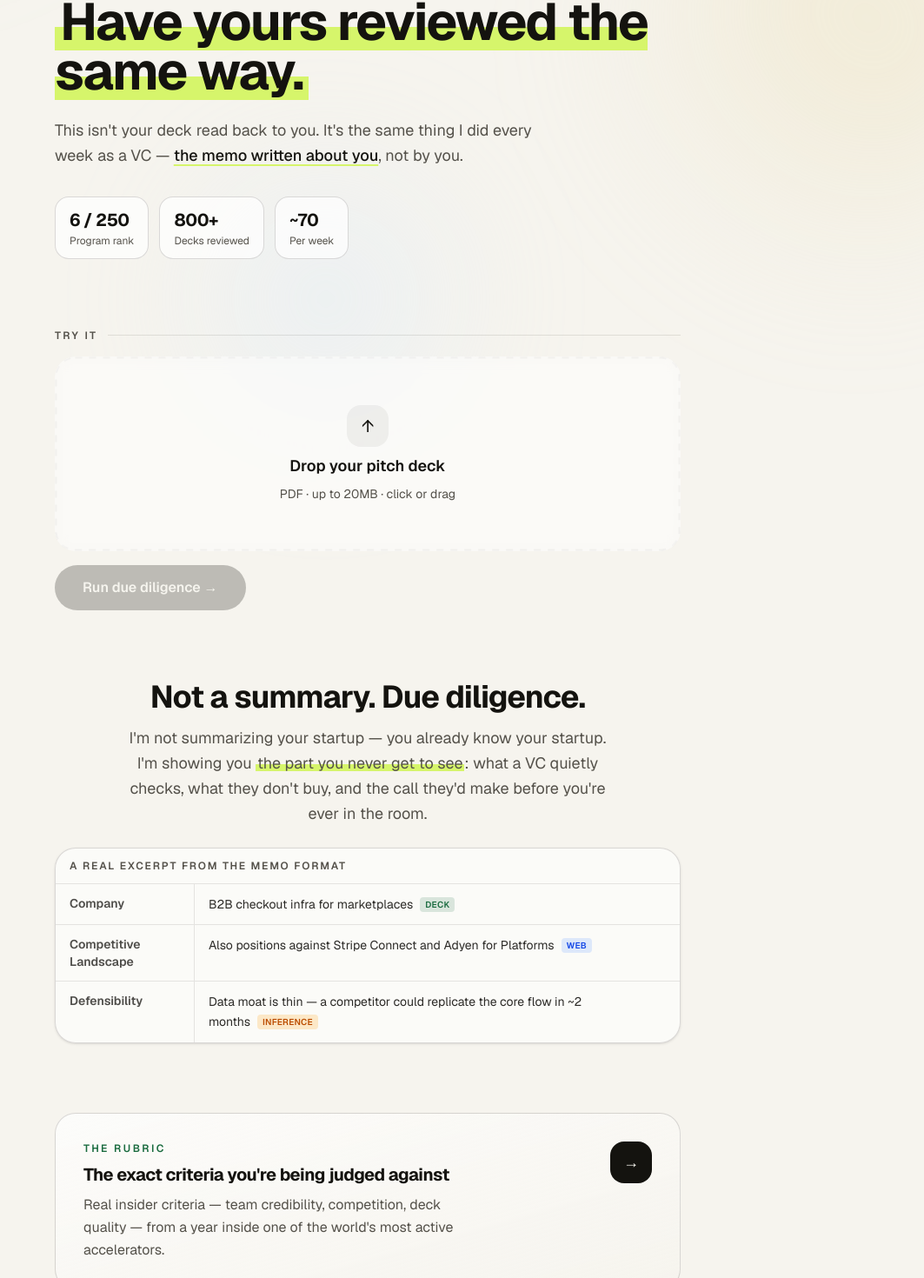
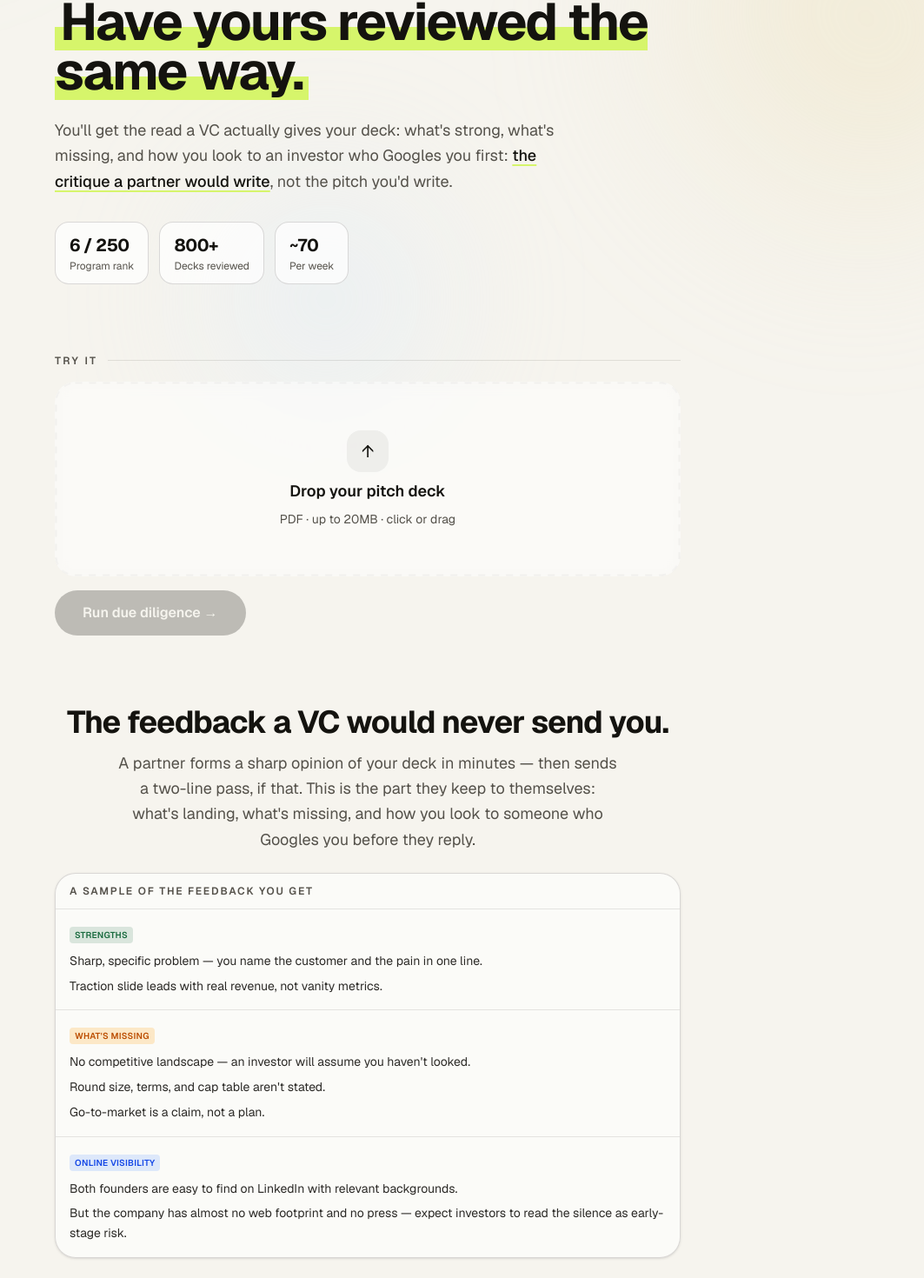
Before and after one commit to william-popmie/vc-analyst, a Next.js app: page / in a window 1280 px wide. Shown: the part 358-1828 px from the top of the page at 87% size, without its empty margins (217-1280 px from the left). Built offline with nearby package versions, Linux system fonts and the light colour scheme.

Commit message:
add demo cards at the bottom

```diff
--- a/app/page.tsx
+++ b/app/page.tsx
@@ -2,12 +2,27 @@ import Link from "next/link";
 import Hero from "@/components/features/hero/Hero";
 import AnalyzePanel from "@/components/features/analyze/AnalyzePanel";
 import SampleMemoPreview from "@/components/features/landing/SampleMemoPreview";
+import FeedbackPreview from "@/components/features/landing/FeedbackPreview";
 
 export default function Home() {
   return (
     <div className="space-y-20">
       <Hero />
       <AnalyzePanel />
+
+      <section className="fade-up">
+        <div className="mb-6 text-center">
+          <h2 className="text-3xl font-bold tracking-tight text-ink sm:text-4xl">
+            The feedback a VC would never send you.
+          </h2>
+          <p className="mx-auto mt-3 max-w-xl text-lg leading-relaxed text-muted">
+            A partner forms a sharp opinion of your deck in minutes — then sends a two-line
+            pass, if that. This is the part they keep to themselves: what&apos;s landing,
+            what&apos;s missing, and how you look to someone who Googles you before they reply.
+          </p>
+        </div>
+        <FeedbackPreview />
+      </section>
 
       <section className="fade-up">
         <div className="mb-6 text-center">
--- a/components/features/hero/Hero.tsx
+++ b/components/features/hero/Hero.tsx
@@ -23,12 +23,12 @@ export default function Hero() {
       </h1>
 
       <p className="fade-up mt-6 max-w-xl text-lg leading-relaxed text-muted" style={{ animationDelay: "0.15s" }}>
-        This isn&apos;t your deck read back to you. It&apos;s the same thing I did every week as
-        a VC — {" "}
+        You&apos;ll get the read a VC actually gives your deck: what&apos;s strong, what&apos;s
+        missing, and how you look to an investor who Googles you first:{" "}
         <Link href="/playbook" className="font-medium text-ink underline decoration-marker decoration-2 underline-offset-4 transition-colors hover:decoration-accent">
-          the memo written about you
+          the critique a partner would write
         </Link>
-        , not by you.
+        , not the pitch you&apos;d write.
       </p>
 
       <div className="fade-up mt-8 flex flex-wrap gap-3" style={{ animationDelay: "0.25s" }}>
--- /dev/null
+++ b/components/features/landing/FeedbackPreview.tsx
@@ -0,0 +1,61 @@
+const GROUPS: { label: string; chip: string; items: string[] }[] = [
+  {
+    label: "Strengths",
+    chip: "bg-accent/15 text-accent",
+    items: [
+      "Sharp, specific problem — you name the customer and the pain in one line.",
+      "Traction slide leads with real revenue, not vanity metrics.",
+    ],
+  },
+  {
+    label: "What's missing",
+    chip: "bg-amber-500/20 text-amber-700",
+    items: [
+      "No competitive landscape — an investor will assume you haven't looked.",
+      "Round size, terms, and cap table aren't stated.",
+      "Go-to-market is a claim, not a plan.",
+    ],
+  },
+  {
+    label: "Online visibility",
+    chip: "bg-blue-500/15 text-blue-700",
+    items: [
+      "Both founders are easy to find on LinkedIn with relevant backgrounds.",
+      "But the company has almost no web footprint and no press — expect investors to read the silence as early-stage risk.",
+    ],
+  },
+];
+
+/**
+ * A static, illustrative sample of the founder-facing feedback the engine returns —
+ * styled to match the real memo card so the two read as the same product. Hardcoded
+ * example content (framed by the "A sample…" eyebrow), so it carries no dependency on
+ * the feedback engine's types.
+ */
+export default function FeedbackPreview() {
+  return (
+    <div className="overflow-hidden rounded-3xl border border-ink/15 bg-white/60 shadow-sm backdrop-blur">
+      <div className="border-b border-ink/10 px-4 py-3">
+        <p className="text-xs font-semibold uppercase tracking-[0.15em] text-muted">
+          A sample of the feedback you get
+        </p>
+      </div>
+      {GROUPS.map((group) => (
+        <div key={group.label} className="border-b border-ink/10 px-4 py-4 last:border-b-0">
+          <span
+            className={`inline-block rounded px-1.5 py-0.5 text-[10px] font-semibold uppercase tracking-wide ${group.chip}`}
+          >
+            {group.label}
+          </span>
+          <ul className="mt-2 space-y-1.5">
+            {group.items.map((item) => (
+              <li key={item} className="text-sm leading-relaxed text-ink/90">
+                {item}
+              </li>
+            ))}
+          </ul>
+        </div>
+      ))}
+    </div>
+  );
+}
```
